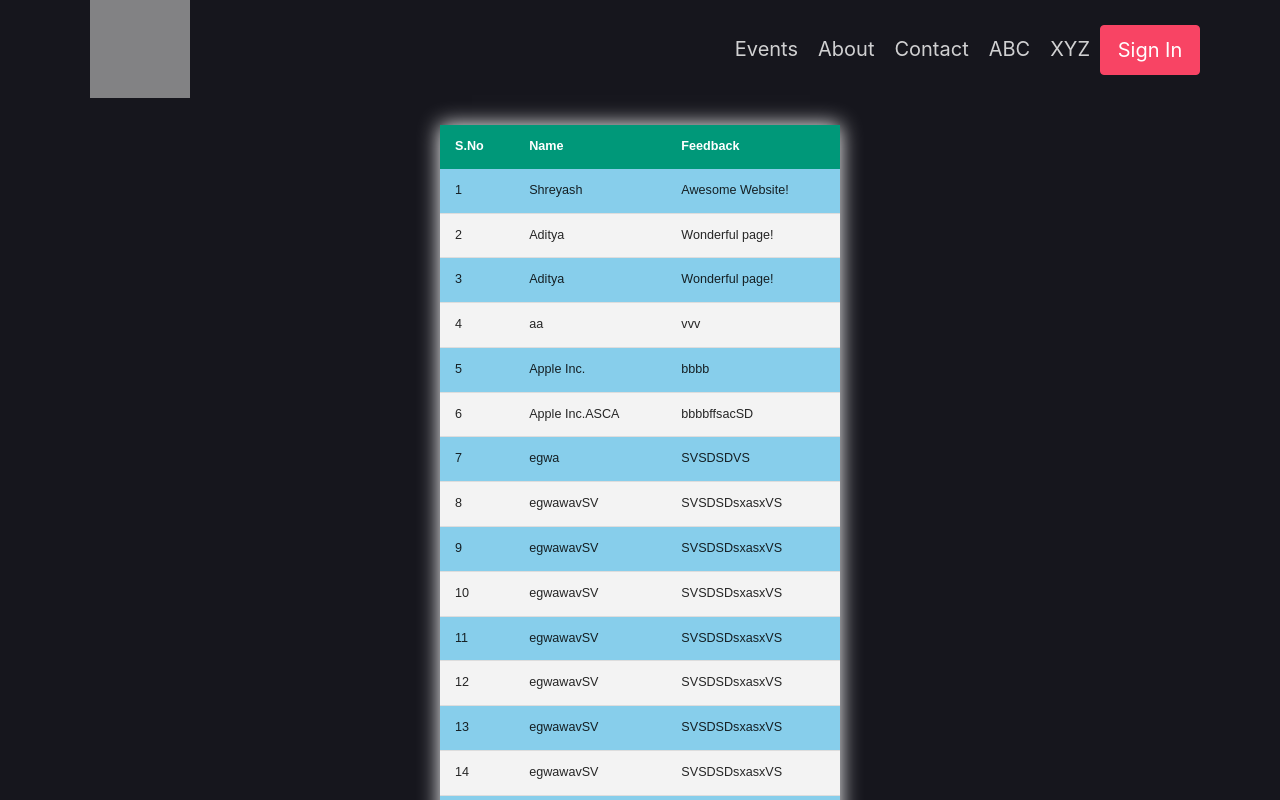
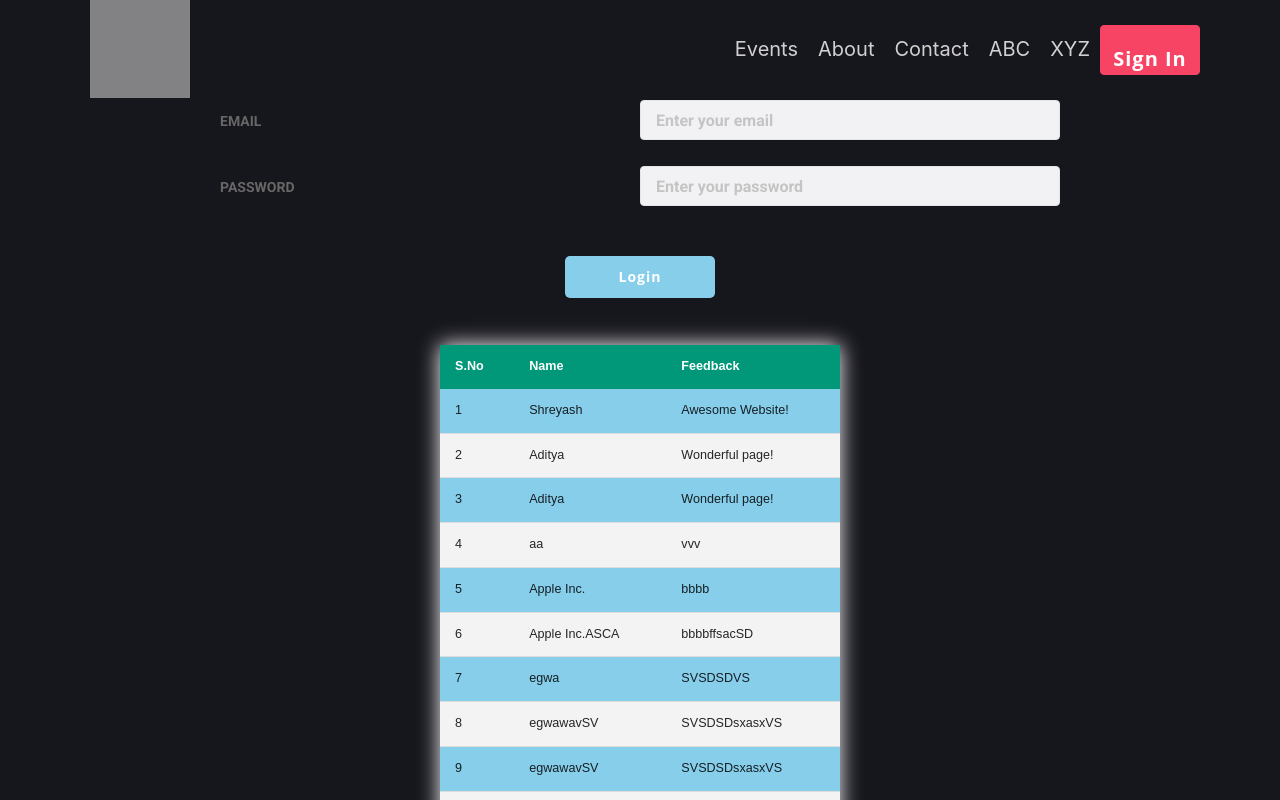
Before and after one commit to prichoms/Event-Booking-Website, a React (Create React App) app in the folder event-booking/: page /admin in a window 1280 px wide. Shown: the top 800 px of the page. Built offline with nearby package versions, Linux system fonts and the light colour scheme; grey boxes are pictures that could not be loaded.

Commit message:
Login@v1

```diff
--- a/event-booking/package.json
+++ b/event-booking/package.json
@@ -13,6 +13,7 @@
     "json-server": "^0.17.0",
     "react": "^17.0.1",
     "react-alice-carousel": "^2.5.1",
+    "react-bootstrap-validation": "^0.1.11",
     "react-countdown-circle-timer": "^2.5.0",
     "react-dom": "^17.0.1",
     "react-elastic-carousel": "^0.11.1",
--- a/event-booking/src/Components/Styling/admin.css
+++ b/event-booking/src/Components/Styling/admin.css
@@ -37,3 +37,70 @@
     font-weight: bold;
     color: #009879;
 }
+
+.input-group {
+    margin-bottom: 26px;
+  }
+  .input-group:nth-last-child(-n + 2) {
+    margin-bottom: 50px;
+  }
+  .input-group > label,
+  .input-group > input {
+    font-family: 'Roboto', sans-serif;
+    max-width: 420px;
+    text-align: left;
+    width: 80%;
+  }
+  .input-group > label {
+    color: #676767;
+    display: inline-block;
+    margin-bottom: 5px;
+    text-transform: uppercase;
+  }
+  .input-group > input {
+    background: #f2f2f5;
+    border-radius: 4px;
+    border: 1px solid #e5e5e5;
+    color: #676767;
+    font-size: 16px;
+    height: 40px;
+    outline: 0;
+    padding: 0 15px;
+    transition: all 0.3s;
+  }
+  .input-group > input:focus {
+    background: #fff;
+    border-color: #c4c4c4;
+  }
+  .input-group > input::placeholder {
+    color: #c4c4c4;
+    font-size: 16px;
+  }
+
+  button {
+    border-radius: 5px;
+    border: none;
+    color: #fff;
+    cursor: pointer;
+    font-family: 'Open Sans', sans-serif;
+    font-size: 14px;
+    font-weight: bold;
+    letter-spacing: 1px;
+    max-width: 150px;
+    outline: 0;
+    padding: 10px 0;
+    transition: background 0.3s;
+    width: 50%;
+  }
+  button.primary {
+    background:skyblue;
+  }
+  button.primary:hover {
+    background: green;
+  }
+  button.secondary {
+    background: #c1d7aa;
+  }
+  button.secondary:hover {
+    background: #a8c787;
+  }
--- a/event-booking/src/Pages/AdminPage.jsx
+++ b/event-booking/src/Pages/AdminPage.jsx
@@ -1,50 +1,59 @@
-import React from 'react';
-import { withStyles } from '@material-ui/core/styles';
-import Button from '@material-ui/core/Button';
-import Dialog from '@material-ui/core/Dialog';
-import MuiDialogContent from '@material-ui/core/DialogContent';
-import MuiDialogActions from '@material-ui/core/DialogActions';
+import React, { useState } from 'react';
 import "../Components/Styling/admin.css";
-import jsondata from "../scraped_data/db.json"
+import jsondata from "../scraped_data/db.json";
 
 
 
 
-// const DialogContent = withStyles((theme) => ({
-//   root: {
-//     padding: theme.spacing(2),
-//   },
-// }))(MuiDialogContent);
 
-// const DialogActions = withStyles((theme) => ({
-//   root: {
-//     margin: 0,
-//     padding: theme.spacing(1),
-//   },
-// }))(MuiDialogActions);
 
-export default function AdminPage({ action, handleCloseLogin }) {
+export default function AdminPage() {
   var feedback_data = jsondata.feed;
+  function handleSubmit(e) {
+    e.preventDefault();
+    console.log(e.target.email.value);
+
+    if (!e.target.email.value) {
+      alert("Email is required");
+
+    } else if (!e.target.email.value) {
+      alert("Valid email is required");
+
+    } else if (!e.target.password.value) {
+      alert("Password is required");
+
+    } else if (
+      e.target.email.value === "admin@gmail.com" &&
+      e.target.password.value === "admin"
+    ) {
+      alert("Successfully logged in");
+
+      e.target.email.value = "";
+      e.target.password.value = "";
+      //return (<UserPage/>);
+
+    } else {
+      alert("Wrong email or password combination");
+
+    }
+  }
+
   return (
-    <div>
-      {/* <Dialog onClose={handleCloseLogin} aria-labelledby="customized-dialog-title" open={action}>
-
-        <DialogContent dividers style={{textAlign:'center'}}>
-
-          <Button>Admin</Button>
-          <Button>User</Button>
-
-        </DialogContent>
-        <DialogActions>
-          <Button  color="primary">
-            Sign in
-          </Button>
-
-        </DialogActions>
-      </Dialog> */}
+    <div className="Login">
 
         <center>
-
+          <form className="form" onSubmit={handleSubmit}>
+            <div className="input-group">
+              <label htmlFor="email">Email</label>
+              <input type="email" name="email" placeholder="Enter your email" />
+            </div>
+            <div className="input-group">
+              <label htmlFor="password">Password</label>
+              <input type="password" name="password" placeholder="Enter your password" />
+            </div>
+            <button className="primary">Login</button>
+          </form>
+          <br />
           <table className="styled-table">
             <thead>
               <tr>
@@ -63,7 +72,10 @@
               ))}
             </tbody>
           </table>
+
         </center>
+
+
     </div>
   );
 }
```
Also changed, not shown: event-booking/src/Pages/LoginPage.jsx (line endings or trailing spaces), 1 other file (tests, documents, lock files or other folders). Lines whose indentation alone changed are shown as unchanged.
